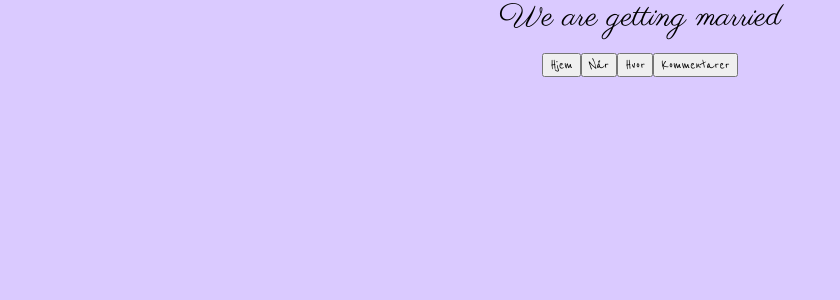
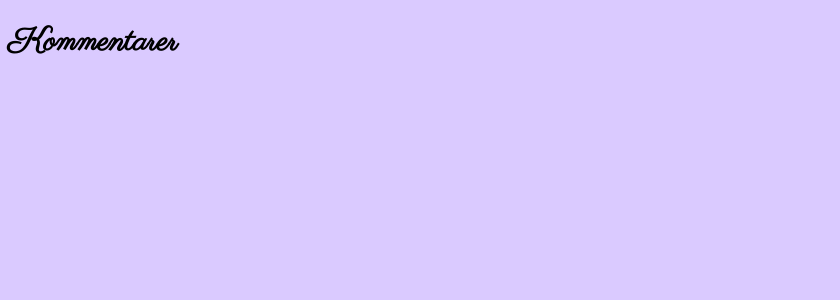
Before and after one commit to jkbui/wedding, a React (Create React App) app in the folder wedding-frontend/: page /comments in a window 1280 px wide. Shown: the top 300 px of the page, without its empty margins (0-840 px from the left). Built offline with nearby package versions, Linux system fonts and the light colour scheme.

Commit message:
add routing, add commentpage, homepage, whenpage, and wherepage

```diff
--- a/wedding-frontend/package.json
+++ b/wedding-frontend/package.json
@@ -9,11 +9,13 @@
     "antd": "^5.2.3",
     "react": "^18.2.0",
     "react-dom": "^18.2.0",
-    "react-scripts": "^5.0.1",
+    "react-router-dom": "^6.9.0",
+    "react-scripts": "^2.1.3",
+    "typescript": "^4.9.5",
     "web-vitals": "^2.1.4"
   },
   "scripts": {
-    "start": "react-scripts start",
+    "start": "react-scripts --openssl-legacy-provider start",
     "build": "react-scripts build",
     "test": "react-scripts test",
     "eject": "react-scripts eject"
--- a/wedding-frontend/src/App.js
+++ b/wedding-frontend/src/App.js
@@ -1,15 +1,22 @@
-import 'antd/dist/reset.css';
-import './App.css';
-import { Tab } from './components/Tab.tsx';
-import { Tabs } from './components/Tabs.tsx';
+import React, { Component } from "react";
+import "./App.css";
+import { Tab } from "./components/Tab.tsx";
+import { Tabs } from "./components/Tabs.tsx";
+import { createBrowserRouter, RouterProvider } from "react-router-dom";
+import { HomePage } from "./pages/HomePage";
+import { WherePage } from "./pages/WherePage";
+import { WhenPage } from "./pages/WhenPage";
+import { CommentPage } from "./pages/CommentPage";
+
+const router = createBrowserRouter([
+  { path: "/", element: <HomePage /> },
+  { path: "/where", element: <WherePage /> },
+  { path: "/when", element: <WhenPage /> },
+  { path: "/comments", element: <CommentPage /> },
+]);
 
 function App() {
-  return (
-    <div className="App">
-      <h1>We are getting married</h1>
-    <Tabs/>
-    </div>
-  );
+  return <RouterProvider router={router} />;
 }
 
 export default App;
--- a/wedding-frontend/src/components/Tab.tsx
+++ b/wedding-frontend/src/components/Tab.tsx
@@ -1,8 +1,12 @@
 import React, { ReactElement } from "react";
 
-export const Tab = ({title}): ReactElement => {
-  return(
-  <>
-<button >{title}</button>
-  </>);
+interface TabProps {
+  title: String;
+}
+export const Tab = ({ title }: TabProps): ReactElement => {
+  return (
+    <>
+      <button>{title}</button>
+    </>
+  );
 };
--- a/wedding-frontend/src/components/Tabs.tsx
+++ b/wedding-frontend/src/components/Tabs.tsx
@@ -1,5 +1,5 @@
 import React, { ReactElement } from "react";
-import { Tab } from "./Tab.tsx";
+import { Tab } from "./Tab";
 
 export const Tabs = (): ReactElement => {
   return (
--- /dev/null
+++ b/wedding-frontend/src/pages/CommentPage.tsx
@@ -0,0 +1,6 @@
+
+import React, { ReactElement } from "react";
+
+export const CommentPage = () : ReactElement => {
+    return <><h1>Kommentarer</h1></>
+}
--- /dev/null
+++ b/wedding-frontend/src/pages/HomePage.tsx
@@ -0,0 +1,5 @@
+import React, { ReactElement } from "react";
+
+export const HomePage = (): ReactElement => {
+  return <h1>HOME</h1>;
+};
--- /dev/null
+++ b/wedding-frontend/src/pages/WhenPage.tsx
@@ -0,0 +1,5 @@
+import React, { ReactElement } from "react";
+
+export const WhenPage = () : ReactElement =>{
+ return <><h1>Når</h1></>
+}
--- /dev/null
+++ b/wedding-frontend/src/pages/WherePage.tsx
@@ -0,0 +1,5 @@
+import React, { ReactElement } from "react";
+
+export const WherePage = () : ReactElement =>{
+ return <><h1>Hvor</h1></>
+}
--- /dev/null
+++ b/wedding-frontend/src/react-app-env.d.ts
@@ -0,0 +1 @@
+/// <reference types="react-scripts" />
```
Also changed, not shown: wedding-frontend/tsconfig.json (added, +25 -0 lines), 1 other file (tests, documents, lock files or other folders).
